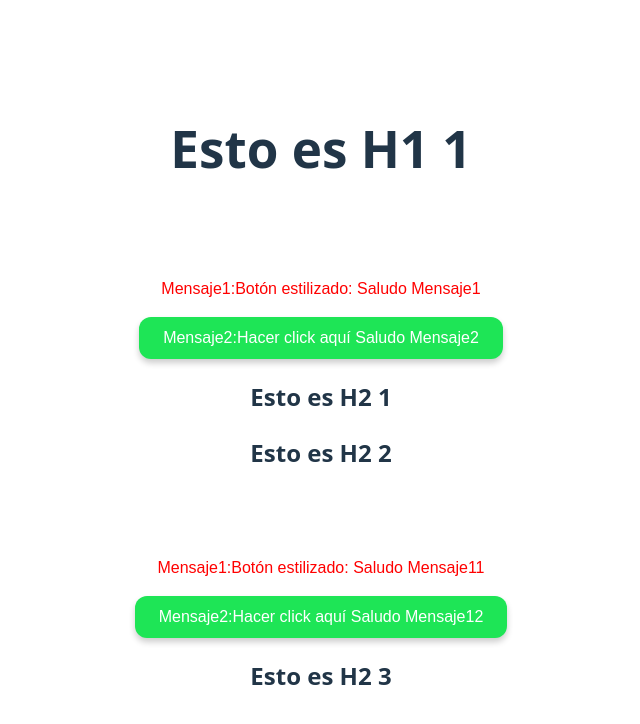
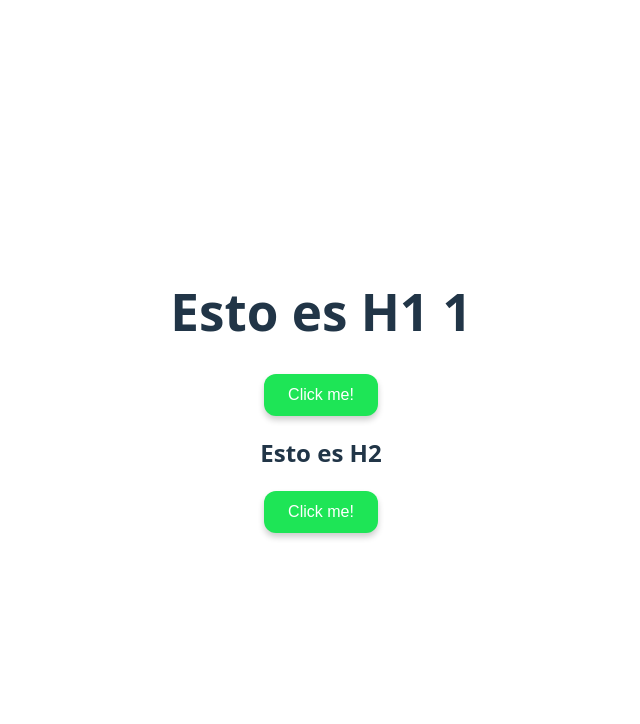
Before and after one commit to mwcastellan/vite-project, a React (Vite) app: page / in a window 1280 px wide. Shown: the top 724 px of the page, without its empty margins (319-959 px from the left). Built offline with nearby package versions, Linux system fonts and the light colour scheme.

Commit message:
mwcastellan

```diff
--- a/src/App.jsx
+++ b/src/App.jsx
@@ -8,12 +8,11 @@ function App() {
   return (
     <>
       <h1>Esto es H1 1</h1>
-     <Saludo pmensaje1='Saludo Mensaje1' pmensaje2='Saludo Mensaje2'/>
-      <h2>Esto es H2 1</h2>
-
-      <h2>Esto es H2 2</h2>
-     <Saludo pmensaje1='Saludo Mensaje11' pmensaje2='Saludo Mensaje12'/>
-      <h2>Esto es H2 3</h2>
+      <Saludo ptxtmensaje="txtmensaje1" />
+      <p id="txtmensaje1" className="txtmensaje"></p>
+      <h2>Esto es H2</h2>
+      <Saludo ptxtmensaje="txtmensaje2" />
+      <p id="txtmensaje2" className="txtmensaje"></p>
     </>
   );
 }
--- a/src/components/Saludo.jsx
+++ b/src/components/Saludo.jsx
@@ -1,27 +1,17 @@
 import React from "react";
 
-function Saludo({ pmensaje1, pmensaje2 }) {
-  function mensaje1() {
-    return "Mensaje1:Botón estilizado: ";
-  }
-  function mensaje2() {
-    return "Mensaje2:Hacer click aquí";
-  }
-  function manejarClick() {
-    let fecha = new Date();
-    return (document.getElementById("txtmensaje").textContent =
-      "Aqui ..: " + " .. se hizo Click! 🎉: " + fecha);
-  }
-
+function Saludo({ ptxtmensaje }) {
   return (
-    <div className="boton">
-      <p>
-        {mensaje1()} {pmensaje1}
-      </p>
-      <button className="boton-estilizado" onClick={manejarClick}>
-        {mensaje2()} {pmensaje2}
+    <div>
+      <button
+        className="boton boton-estilizado"
+        onClick={() =>
+          (document.getElementById(ptxtmensaje).textContent =
+            "Aqui ..: " + " .. se hizo Click! 🎉: " + Date())
+        }
+      >
+        Click me!
       </button>
-      <p id="txtmensaje" className="txtmensaje"></p>
     </div>
   );
 }
```
